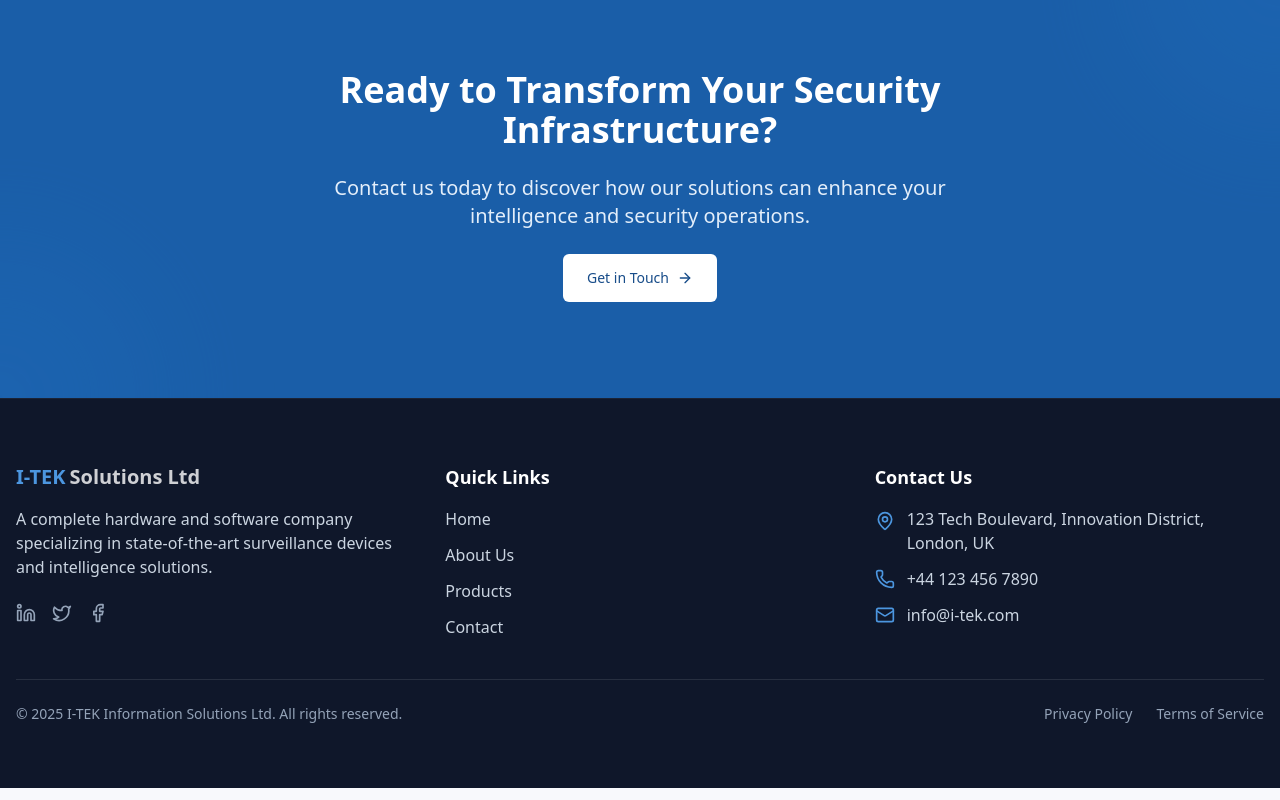
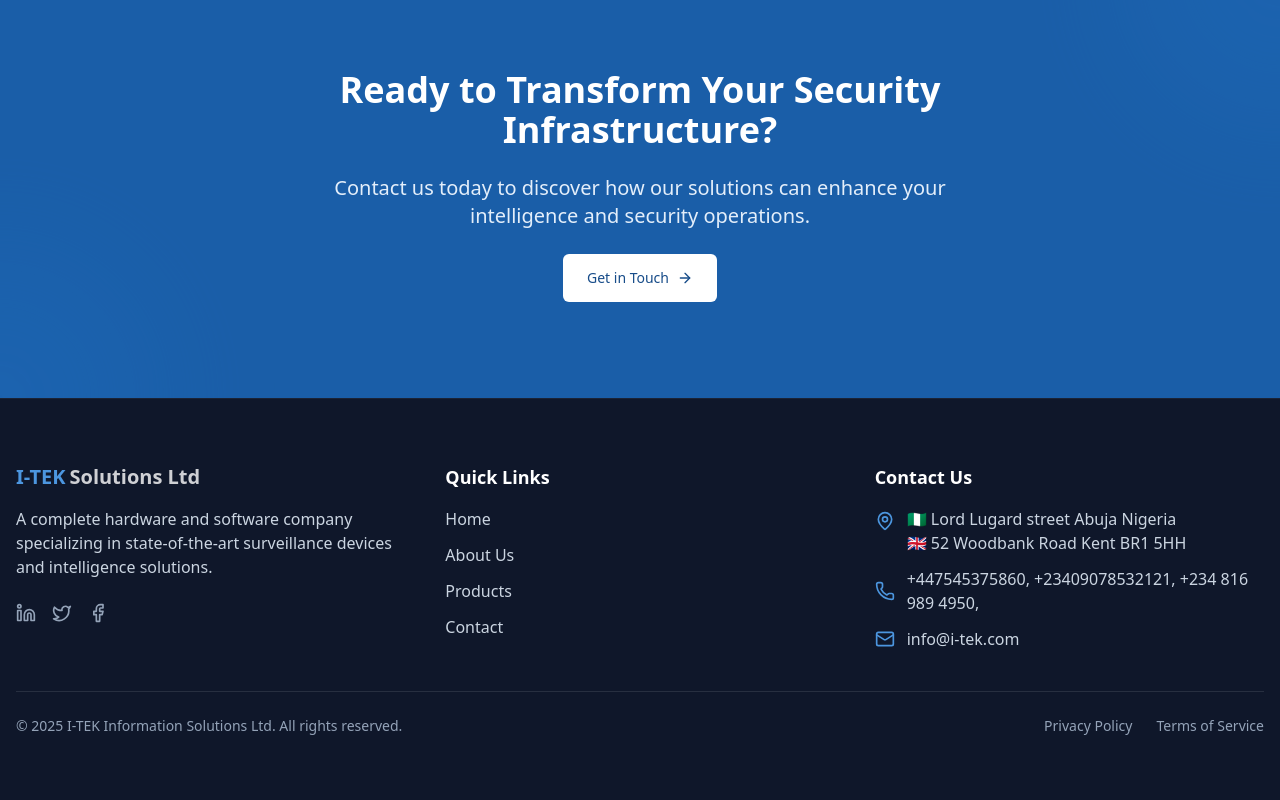
Before and after one commit to Akintola-Stephen/I-TEK, a React (Vite) app: page / in a window 1280 px wide. Shown: the part 2170-2970 px from the top of the page. Built offline with nearby package versions, Linux system fonts and the light colour scheme.

Commit message:
Footer Section Update

```diff
--- a/src/components/Footer.tsx
+++ b/src/components/Footer.tsx
@@ -93,16 +93,18 @@ const Footer = () => {
               <li className="flex items-start space-x-3">
                 <MapPin size={20} className="text-itek-400 shrink-0 mt-1" />
                 <span className="text-slate-300">
-                  123 Tech Boulevard, Innovation District, London, UK
+                  🇳🇬 Lord Lugard street Abuja Nigeria <br /> 🇬🇧 52 Woodbank Road Kent
+                  BR1 5HH
                 </span>
               </li>
+
               <li className="flex items-center space-x-3">
                 <Phone size={20} className="text-itek-400 shrink-0" />
                 <a
                   href="tel:+441234567890"
                   className="text-slate-300 hover:text-itek-400 transition-colors"
                 >
-                  +44 123 456 7890
+                  +447545375860, +23409078532121, +234 816 989 4950,
                 </a>
               </li>
               <li className="flex items-center space-x-3">
```
